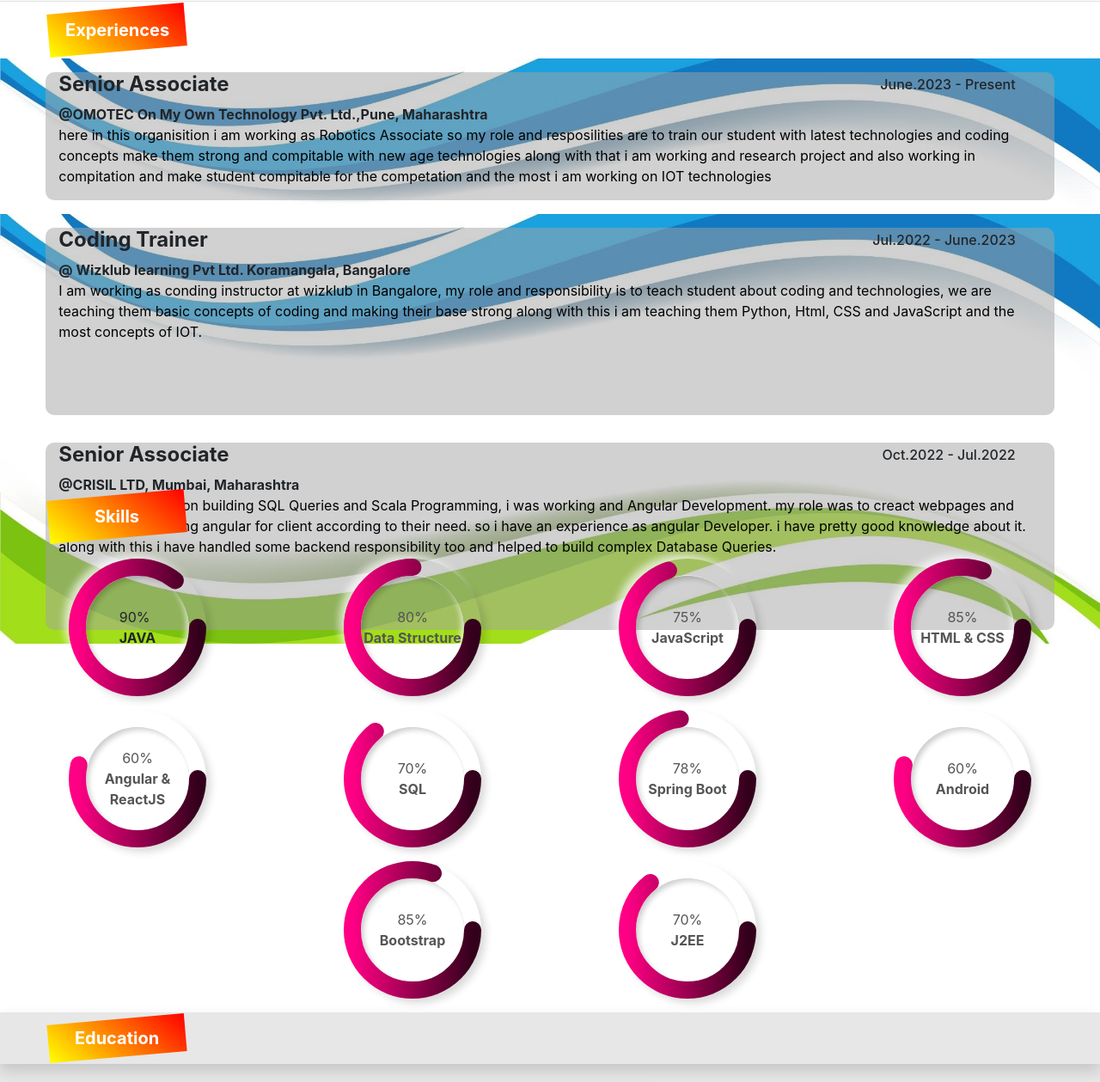
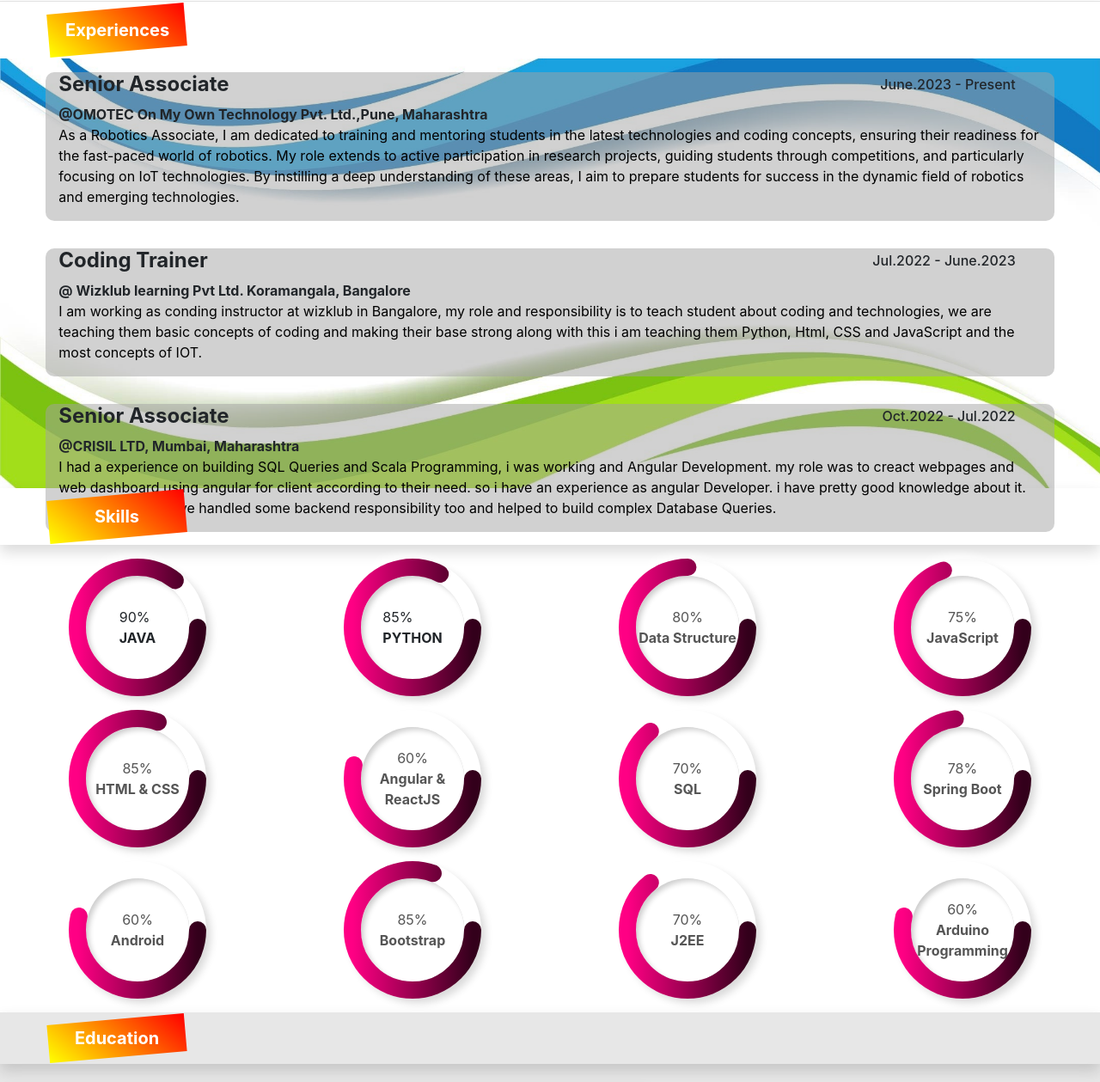
Before and after one commit to Deveshwar-Saste-9001/DeveshwarSaste_Resume, a plain HTML site: page index.html in a window 1280 px wide. Shown: the part 665-1924 px from the top of the page at 86% size. Drawn offline with nearby package versions, Linux system fonts and the light colour scheme.

Commit message:
Update index.html
updated

```diff
--- a/index.html
+++ b/index.html
@@ -178,18 +178,27 @@
           <p class="dia-box-text m-0 p-0">Experiences</p>
         </div>
       </div>
-       <div class="exp-bg mx-0 mb-0 mt-0 p-0 row justify-content-center">
+
+      <div class="exp-bg mx-0 mb-0 mt-0 p-0 row justify-content-center">
         <div class="exp-item m-3 col-11">
           <div class="row col-12 justify-content-between align-items-center">
             <h4><b>Senior Associate</b></h4>
             <h6>June.2023 - Present</h6>
           </div>
-          <div><b>@OMOTEC On My Own Technology Pvt. Ltd.,Pune, Maharashtra </b></div>
+          <div>
+            <b>@OMOTEC On My Own Technology Pvt. Ltd.,Pune, Maharashtra </b>
+          </div>
           <p>
-           here in this organisition i am working as Robotics Associate so my role and resposilities are to train our student with latest technologies and coding concepts make them strong and compitable with new age technologies along with that i am working and research project and also working in compitation and make student compitable for the competation and the most i am working on IOT technologies
+            As a Robotics Associate, I am dedicated to training and mentoring
+            students in the latest technologies and coding concepts, ensuring
+            their readiness for the fast-paced world of robotics. My role
+            extends to active participation in research projects, guiding
+            students through competitions, and particularly focusing on IoT
+            technologies. By instilling a deep understanding of these areas, I
+            aim to prepare students for success in the dynamic field of robotics
+            and emerging technologies.
           </p>
         </div>
-      <div class="exp-bg mx-0 mb-0 mt-0 p-0 row justify-content-center">
         <div class="exp-item m-3 col-11">
           <div class="row col-12 justify-content-between align-items-center">
             <h4><b>Coding Trainer</b></h4>
@@ -197,21 +206,26 @@
           </div>
           <div><b>@ Wizklub learning Pvt Ltd. Koramangala, Bangalore</b></div>
           <p>
-            I am working as conding instructor at wizklub in Bangalore, my role and responsibility is to teach student about coding and technologies, we are teaching them basic concepts of coding and making their base strong along with this i am teaching them Python, Html, CSS and JavaScript and the  most concepts of IOT.
+            I am working as conding instructor at wizklub in Bangalore, my role
+            and responsibility is to teach student about coding and
+            technologies, we are teaching them basic concepts of coding and
+            making their base strong along with this i am teaching them Python,
+            Html, CSS and JavaScript and the most concepts of IOT.
           </p>
         </div>
         <div class="exp-item m-3 col-11">
-          <div class="row col-12  justify-content-between align-items-center">
+          <div class="row col-12 justify-content-between align-items-center">
             <h4><b>Senior Associate</b></h4>
             <h6>Oct.2022 - Jul.2022</h6>
           </div>
           <div><b>@CRISIL LTD, Mumbai, Maharashtra</b></div>
           <p>
-          I had a experience on building SQL Queries and Scala Programming,
-          i was working and Angular Development. my role was to creact webpages and web dashboard using angular for client according to their need.
-          so i have an experience as angular Developer. i have pretty good knowledge about it.
-          along with this i have handled some backend responsibility too and helped to build complex Database Queries.
-
+            I had a experience on building SQL Queries and Scala Programming, i
+            was working and Angular Development. my role was to creact webpages
+            and web dashboard using angular for client according to their need.
+            so i have an experience as angular Developer. i have pretty good
+            knowledge about it. along with this i have handled some backend
+            responsibility too and helped to build complex Database Queries.
           </p>
         </div>
       </div>
@@ -240,6 +254,27 @@
                 cy="80"
                 r="70"
                 stroke-linecap="round"
+              />
+            </svg>
+          </div>
+          <div class="skills-list mb-3 col-md-3 col-sm-4">
+            <div class="outer">
+              <div class="inner">
+                <div id="number text-center">
+                  85% <br />
+                  <strong>PYTHON</strong>
+                </div>
+              </div>
+            </div>
+            <svg class="progess-circle" width="160px" height="160px">
+              <circle
+                class="pro-cer"
+                cx="80"
+                cy="80"
+                r="70"
+
+                stroke-linecap="round"
+                style="stroke-dasharray: 410; stroke-dashoffset: 410"
               />
             </svg>
           </div>
@@ -433,6 +468,26 @@
                 r="70"
                 stroke-linecap="round"
                 style="stroke-dasharray: 330; stroke-dashoffset: 330"
+              />
+            </svg>
+          </div>
+          <div class="skills-list mb-3 col-md-3 col-sm-4">
+            <div class="outer">
+              <div class="inner">
+                <div class="number text-center">
+                  60% <br />
+                  <strong> Arduino Programming </strong>
+                </div>
+              </div>
+            </div>
+            <svg class="progess-circle" width="160px" height="160px">
+              <circle
+                class="pro-cer"
+                cx="80"
+                cy="80"
+                r="70"
+                stroke-linecap="round"
+                style="stroke-dasharray: 283; stroke-dashoffset: 283"
               />
             </svg>
           </div>
@@ -985,18 +1040,21 @@
 
       <div class="col-md-6 col-sm-12 mt-2 text-left h6">
         <div class="pl-2 py-2 text-center col-11 pr-0 m-1">
-          <p><strong> Permanent Address :- </strong> House No 630, Near Mahadev
-          Temple, Sajapur Road, Salampure, Wadgaon Kolhati, Aurangabad,
-            Maharashtra-431136 </p>
-
+          <p>
+            <strong> Permanent Address :- </strong> House No 630, Near Mahadev
+            Temple, Sajapur Road, Salampure, Wadgaon Kolhati, Aurangabad,
+            Maharashtra-431136
+          </p>
         </div>
         <div class="pl-2 py-2 text-center col-11 pr-0 m-1">
-          <p><strong> Current Address :- </strong> Annapurneshwari Boys PG,near
-          Mahalakshmi Layout bus stand, Mahalakshmi Layout, Bangalore,
-            Karnataka-560036</p>
+          <p>
+            <strong> Current Address :- </strong> Hinjewadi Phase 1, Lakshmi Chowk, Pune, Maharashtra- 411060
+          </p>
         </div>
       </div>
-      <div class="col-md-6 col-sm-12 mt-2 row justify-content-center text-center">
+      <div
+        class="col-md-6 col-sm-12 mt-2 row justify-content-center text-center"
+      >
         <div class="col-12">
           <strong> Contact No :- </strong> +91 7040121294
         </div>
```
